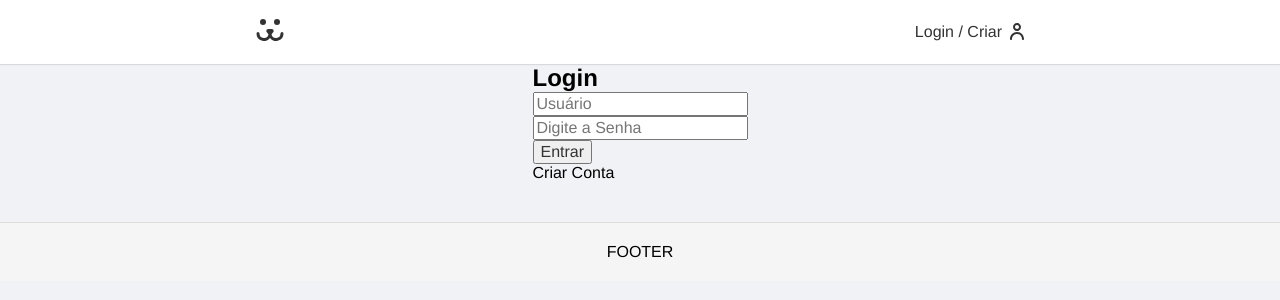
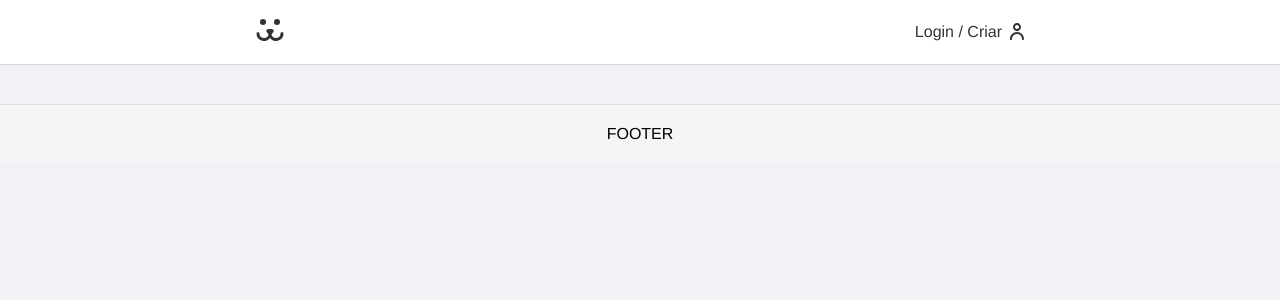
Before and after one commit to Lucasgarcc/dog-social, a React (Vite) app: page /login in a window 1280 px wide. Shown: the top 300 px of the page. Built offline with nearby package versions, Linux system fonts and the light colour scheme.

Commit message:
Revert "feat: feat: :sparkles: adiciona componentes essenciais ao `Login`"

```diff
--- a/src/Layout/App.jsx
+++ b/src/Layout/App.jsx
@@ -15,14 +15,8 @@ function App() {
             <Header />
 
             <Routes>
-                <Route
-                  path='/'
-                  element={<Home />}
-                />
-                <Route
-                  path='/login/*'
-                  element={<Login />}
-                />
+              <Route path='/' element={<Home />} />
+              <Route path='/login' element={<Login />} />
             </Routes>
 
             {/* Footer */}
--- a/src/components/Login/Login.jsx
+++ b/src/components/Login/Login.jsx
@@ -1,32 +1,10 @@
 import React from 'react'
 import styles from './Login.module.css';
-import { Routes, Route } from 'react-router-dom';
-import LoginForm from './LoginForm/LoginForm.jsx';
-import LoginCreate from './LoginCreate/LoginCreate.jsx';
-import LoginPasswordLost from './LoginPasswordLost/LoginPasswordLost.jsx';
-import LoginPasswordReset from './LoginPasswordReset/LoginPasswordReset.jsx';
 
 const Login = () => {
   return (
     <div className={styles.login}>
-      <Routes>
-        <Route
-          path="/"
-          element={<LoginForm />}
-        />
-        <Route
-          path="/login/create"
-          element={<LoginCreate />}
-        />
-        <Route
-          path="/password-lost"
-          element={<LoginPasswordLost />}
-        />
-        <Route
-          path="/reset"
-          element={<LoginPasswordReset />}
-        />
-      </Routes>
+
     </div>
   )
 }
--- a/src/components/Login/LoginCreate/LoginCreate.jsx
+++ /dev/null
@@ -1,12 +0,0 @@
-import React from 'react';
-import styles from './LoginCreate.module.css';
-
-const LoginCreate = () => {
-  return (
-    <div>
-        <p>Login Criar</p>
-    </div>
-  )
-}
-
-export default LoginCreate
--- a/src/components/Login/LoginForm/LoginForm.jsx
+++ /dev/null
@@ -1,105 +0,0 @@
-import React from 'react'
-import styles from './LoginForm.module.css';
-import { Link } from 'react-router-dom';
-
-
-const LoginForm = () => {
-
-    /**
-     * State para armazenar os dados do formulário
-     */
-    const [data, setData] = React.useState({
-        username: '',
-        password: ''
-    });
-
-    /**
-     * State para armazenar o token recebido após o login
-     */
-    const [error, setError] = React.useState(null);
-
-
-
-    /**
-     * Função para lidar com o envio do formulário
-     * @param {e}
-     */
-    const handleSubmit = (e) => {
-
-        e.preventDefault();
-
-        const URL = 'https://dogsapi.origamid.dev/json/jwt-auth/v1/token';
-
-        console.log({ ...data });
-
-        fetch(URL, {
-            method: 'POST',
-            headers: {
-                'Content-Type': 'application/json',
-            },
-            body: JSON.stringify(data)
-        })
-            .then(resp => {
-
-                if (!resp.ok) throw new Error('Erro na autenticação');
-
-                return resp.json();
-            })
-            .then(json => {
-                console.log('Token: ', json.token);
-
-                setToken(json.token);
-
-                return tokenValue = json.token;
-            })
-            .catch(err => {
-                console.error(err);
-            });
-    };
-
-    /**
-     * Função para atualizar o state conforme o usuário digita
-     * @param {e}
-     */
-    const handleChange = (e) => {
-
-        e.preventDefault();
-
-        const { name, value } = e.target;
-        setData({
-            ...data, // Mantém o que já estava lá
-            [ name ]: value // Atualiza apenas o campo que mudou
-        });
-    }
-
-    return (
-        <section className={styles.loginForm}>
-
-            <h1>Login</h1>
-
-            <form onSubmit={handleSubmit}>
-                <input
-                    name='username'
-                    type="text"
-                    value={data.username}
-                    placeholder="Usuário"
-                    onChange={handleChange}
-                />
-                <input
-                    name='password'
-                    type="text"
-                    value={data.password}
-                    placeholder="Digite a Senha"
-                    onChange={handleChange}
-                />
-
-                <button type="submit">Entrar</button>
-            </form>
-
-            <Link to="/login/create"> Criar Conta</Link>
-            {error && <p>{error}</p>}
-        </section>
-    )
-}
-
-export default LoginForm;
--- a/src/components/Login/LoginPasswordLost/LoginPasswordLost.jsx
+++ /dev/null
@@ -1,12 +0,0 @@
-import React from 'react';
-import styles from './LoginPasswordLost.module.css';
-
-const LoginPasswordLost = () => {
-  return (
-    <div>
-
-    </div>
-  )
-}
-
-export default LoginPasswordLost
--- a/src/components/Login/LoginPasswordReset/LoginPasswordReset.jsx
+++ /dev/null
@@ -1,12 +0,0 @@
-import React from 'react';
-import styles from './LoginPasswordReset.module.css';
-
-const LoginPasswordReset = () => {
-  return (
-    <div>
-
-    </div>
-  )
-}
-
-export default LoginPasswordReset
```
Also changed, not shown: src/components/Login/LoginCreate/LoginCreate.module.css (deleted), src/components/Login/LoginForm/LoginForm.module.css (deleted), src/components/Login/LoginPasswordLost/LoginPasswordLost.module.css (deleted), src/components/Login/LoginPasswordReset/LoginPasswordReset.module.css (deleted).
